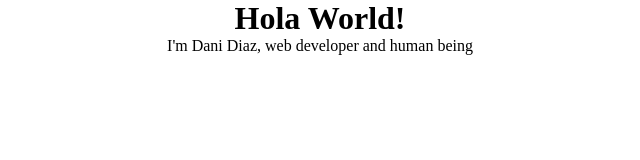
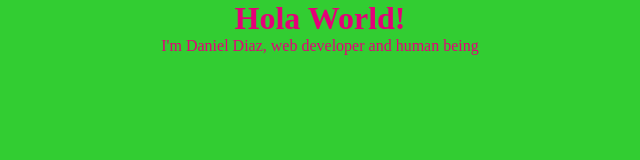
Before and after one commit to Dan-DH/dan-dh.github.io, a plain HTML site: page index.html in a window 1280 px wide. Shown: the whole page, without its empty margins (320-960 px from the left). Drawn offline with Linux system fonts and the light colour scheme.

Commit message:
page update

```diff
--- a/index.html
+++ b/index.html
@@ -2,4 +2,4 @@
 
 <h1>Hola World!</h1>
 
-<p>I'm Dani Diaz, web developer and human being</p>
+<p>I'm Daniel Diaz, web developer and human being</p>
--- a/styles.css
+++ b/styles.css
@@ -2,13 +2,6 @@
     text-align: center;
     margin-top: auto;
     margin-bottom: auto;
+    background-color: #32CD32;
+    color: #E40078;
 }
-
-
-h1 {
-    color: black;
-}
-
-p {
-    color: black;
-}
```
